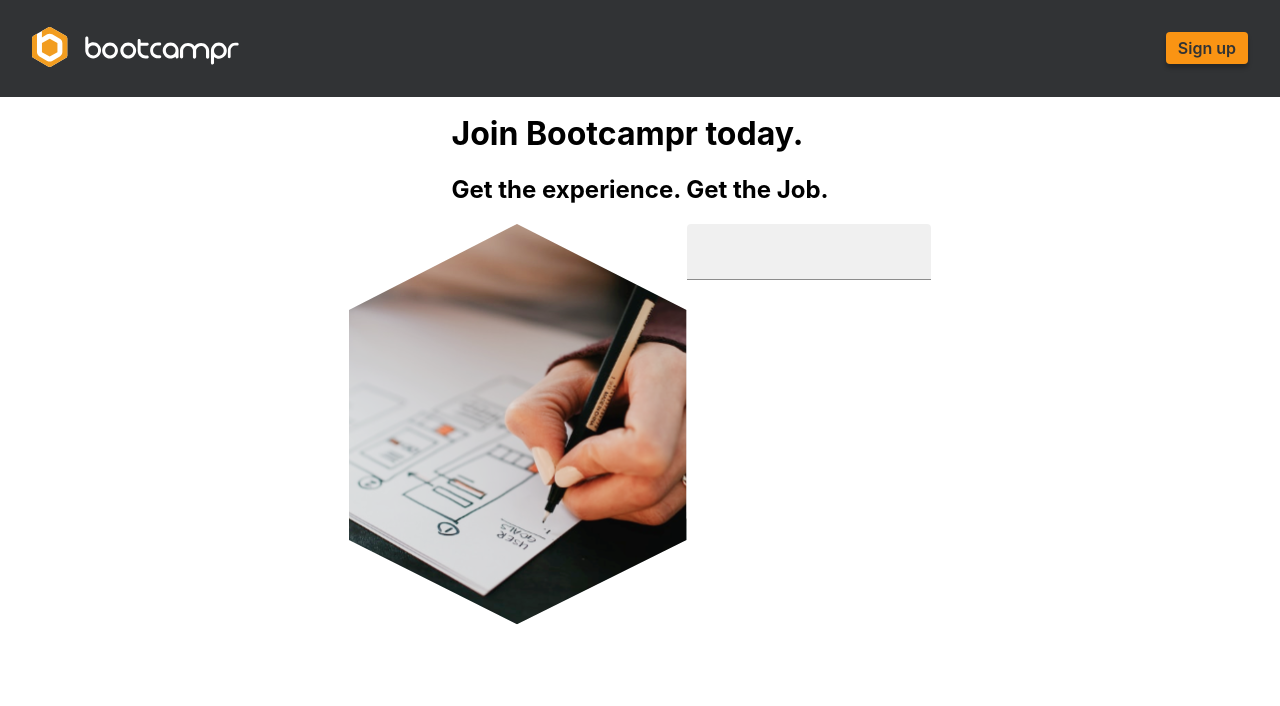
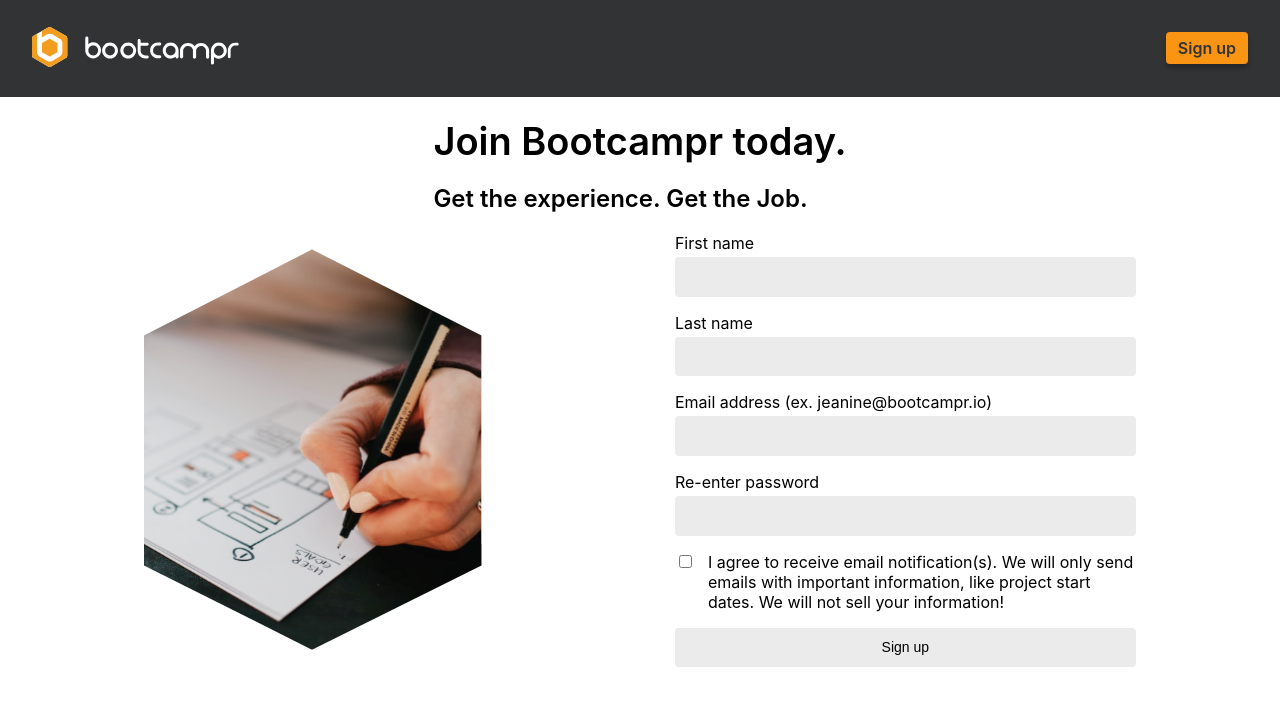
Before and after one commit to yeezick/bootcampr-assessment, a React (Create React App) app in the folder frontend/: page /sign-up in a window 1280 px wide. Shown: the top 706 px of the page. Built offline with nearby package versions, Linux system fonts and the light colour scheme.

Commit message:
Add all form elements

```diff
--- a/frontend/src/components/Form/Form.scss
+++ b/frontend/src/components/Form/Form.scss
@@ -0,0 +1,56 @@
+$smoke: #ecebeb;
+
+.form {
+  display: flex;
+  flex-direction: column;
+  width: 40%;
+  margin-left: 2rem;
+
+  input {
+    padding: 0.625rem 0.938rem;
+    border-style: none;
+    background-color: #{$smoke};
+    border-radius: 4px;
+    font-size: 0.875rem;
+    font-style: normal;
+    font-weight: 400;
+    line-height: 1.225rem;
+
+}
+input:focus{
+    border-color: none;
+}
+
+  label {
+    font-size: 1rem;
+  }
+
+  label + input {
+    margin-top: 0.25rem;
+    margin-bottom: 1rem;
+  }
+  &__checkbox {
+    display: flex;
+    align-items: flex-start;
+    margin-bottom: 1rem;
+
+
+    input {
+      width: 1.5rem;
+      margin-right: 1rem;
+    }
+    p {
+      margin: 0;
+    }
+  }
+  &__submit {
+    padding: 0.625rem 0.938rem;
+    border-style: none;
+    background-color: #{$smoke};
+    border-radius: 4px;
+    font-size: 0.875rem;
+    font-style: normal;
+    font-weight: 400;
+    line-height: 1.225rem;
+  }
+}
--- a/frontend/src/components/Form/Form.tsx
+++ b/frontend/src/components/Form/Form.tsx
@@ -1,11 +1,57 @@
-import FormControl from '@mui/material/FormControl';
+import FormControl from '@mui/material/FormControl'
 import './Form.scss'
-import { TextField } from '@mui/material';
 
 export const Form: React.FC = () => {
   return (
-   <FormControl>
-    <TextField variant='filled'/>
-</FormControl>
+    <form className='form'>
+      <label htmlFor='firstName'>First name</label>
+      <input
+        type='text'
+        id='firstName'
+        className='form__input
+        '
+      />
+      <label htmlFor='lastName'>Last name</label>
+      <input
+        type='text'
+        id='lastName'
+        className='form__input
+        '
+      />
+      <label htmlFor='email'>
+        {' '}
+        Email address{' '}
+        <span className='label--gray'> &#40;ex. jeanine@bootcampr.io&#41;</span>
+      </label>
+      <input
+        type='text'
+        id='email'
+        className='form__input
+        '
+      />
+      <label htmlFor='password'>Re-enter password</label>
+      <input
+        type='text'
+        id='password'
+        className='form__input
+        '
+      />
+      <div className='form__checkbox'>
+        <input
+          type='checkbox'
+          id='rePassword'
+          className='form__input
+        '
+        />
+        <p>
+          I agree to receive email notification(s). We will only send emails
+          with important information, like project start dates. We will not sell
+          your information!
+        </p>
+      </div>
+      <button type='submit' className='form__submit'>
+        Sign up
+      </button>
+    </form>
   )
 }
--- a/frontend/src/screens/SignUp/SignUp.scss
+++ b/frontend/src/screens/SignUp/SignUp.scss
@@ -1,9 +1,25 @@
-.landing-container{
-    align-items: center;
+.landing-container {
+  align-items: center;
+  display: flex;
+  flex-direction: column;
+
+  .heading-container {
+    h1 {
+      margin-bottom: 0;
+      font-size: 2.375rem;
+      font-style: normal;
+      font-weight: 600;
+    }
+
+    h2 {
+      font-size: 1.5rem;
+      font-style: normal;
+      font-weight: 600;
+    }
+  }
+
+  .flex-container {
     display: flex;
-    flex-direction: column;
-
-    .flex-container{
-        display: flex;
-    }
+    justify-content: space-around;
+  }
 }
--- a/frontend/src/screens/SignUp/SignUp.tsx
+++ b/frontend/src/screens/SignUp/SignUp.tsx
@@ -7,7 +7,7 @@ export const SignUp: React.FC = () => {
   return (
     <Container>
       <div className='landing-container'>
-        <div className='signup-container'>
+        <div className='heading-container'>
           <h1>Join Bootcampr today.</h1>
           <h2>Get the experience. Get the Job.</h2>
         </div>
```
